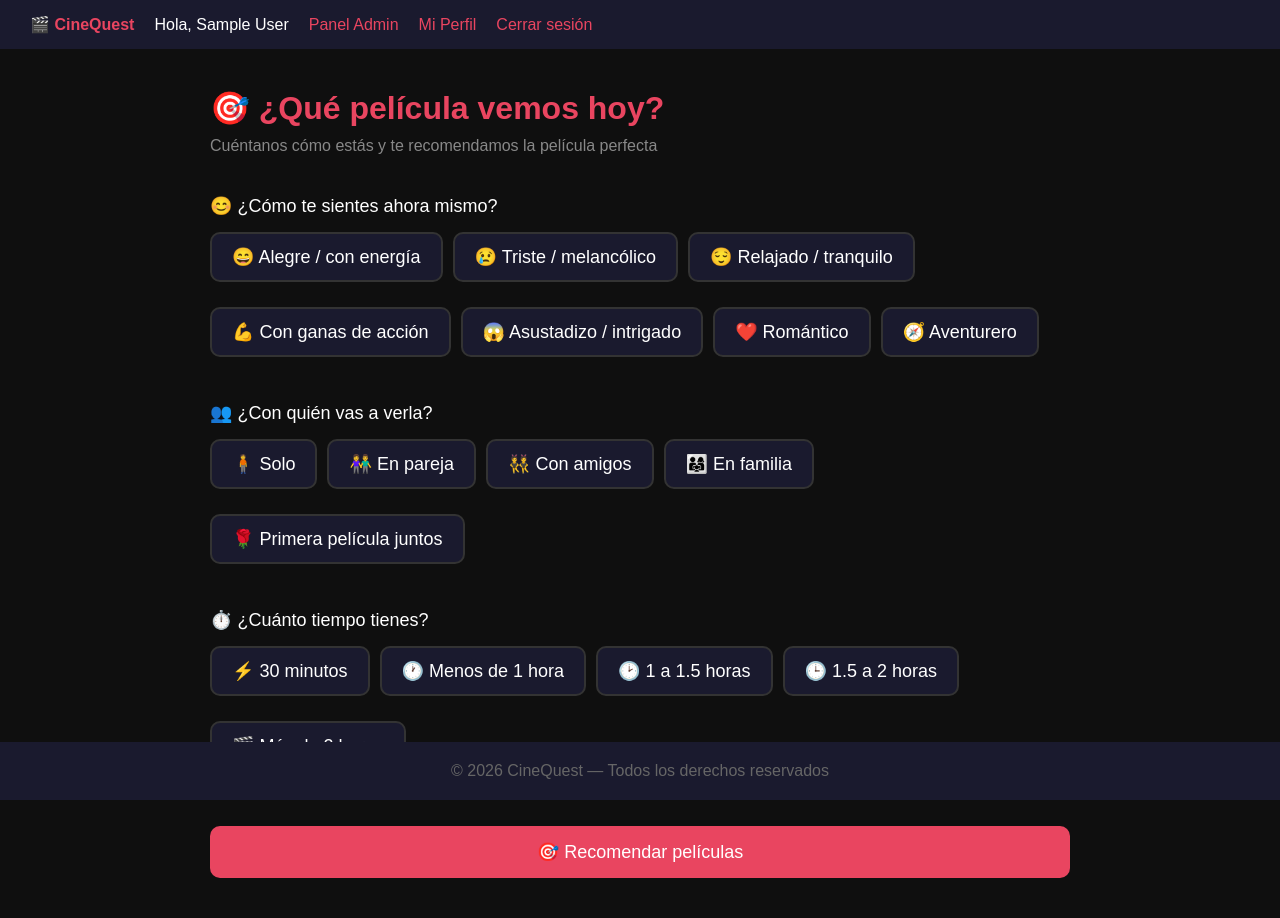
After one commit to manuelalfa1999/cinequest, a PHP site: page /pages/recomendador.php in a window 1280 px wide. The commit adds this page. Run offline with PHP 8.4, Linux system fonts and the light colour scheme; the visitor is signed in with stand-in values (Sample User, id 1).

Commit message:
feat: sistema de recomendación contextual por ánimo, compañía y tiempo

```diff
--- a/assets/css/style.css
+++ b/assets/css/style.css
@@ -203,3 +203,86 @@ footer {
 .paginacion span {
     color: #888;
 }
+.recomendador-container {
+    max-width: 900px;
+    margin: 0 auto;
+    padding: 40px 20px;
+}
+
+.recomendador-container h1 {
+    color: #e94560;
+    margin-bottom: 10px;
+}
+
+.subtitulo {
+    color: #888;
+    margin-bottom: 40px;
+}
+
+.form-recomendador .campo {
+    margin-bottom: 30px;
+}
+
+.form-recomendador .campo label {
+    display: block;
+    font-size: 18px;
+    margin-bottom: 15px;
+    color: #fff;
+}
+
+.opciones-grid {
+    display: flex;
+    flex-wrap: wrap;
+    gap: 10px;
+}
+
+.opcion {
+    background: #1a1a2e;
+    border: 2px solid #333;
+    border-radius: 10px;
+    padding: 12px 20px;
+    cursor: pointer;
+    transition: all 0.2s;
+    font-size: 14px;
+}
+
+.opcion:hover {
+    border-color: #e94560;
+    color: #e94560;
+}
+
+.opcion.seleccionada {
+    border-color: #e94560;
+    background: #e9456022;
+    color: #e94560;
+}
+
+.opcion input[type="radio"] {
+    display: none;
+}
+
+.btn-recomendar {
+    width: 100%;
+    padding: 15px;
+    background: #e94560;
+    color: #fff;
+    border: none;
+    border-radius: 10px;
+    font-size: 18px;
+    cursor: pointer;
+    margin-top: 10px;
+    transition: background 0.2s;
+}
+
+.btn-recomendar:hover {
+    background: #c73652;
+}
+
+.resultados {
+    margin-top: 50px;
+}
+
+.resultados h2 {
+    color: #e94560;
+    margin-bottom: 20px;
+}
--- /dev/null
+++ b/assets/js/recomendador.js
@@ -0,0 +1,10 @@
+// Resaltar opción seleccionada al hacer clic
+document.querySelectorAll('.opcion').forEach(label => {
+    label.addEventListener('click', function() {
+        const name = this.querySelector('input').name;
+        document.querySelectorAll(`input[name="${name}"]`).forEach(input => {
+            input.closest('.opcion').classList.remove('seleccionada');
+        });
+        this.classList.add('seleccionada');
+    });
+});
--- a/includes/header.php
+++ b/includes/header.php
@@ -12,6 +12,8 @@ if (session_status() === PHP_SESSION_NONE) {
     <link rel="stylesheet" href="/cinequest/assets/css/style.css">
 </head>
 <body>
+
+<script src="/cinequest/assets/js/recomendador.js" defer></script>
 <nav>
     <a href="/cinequest/index.php"><strong>🎬 CineQuest</strong></a>
     <?php if (isset($_SESSION['usuario_id'])): ?>
--- /dev/null
+++ b/pages/recomendador.php
@@ -0,0 +1,191 @@
+<?php
+if (session_status() === PHP_SESSION_NONE) session_start();
+if (!isset($_SESSION['usuario_id'])) {
+    header('Location: login.php');
+    exit;
+}
+require_once '../api/tmdb.php';
+
+// Mapa de estado de ánimo → géneros TMDB
+$mapa_animo = [
+    'alegre'    => [35, 12, 16],        // Comedia, Aventura, Animación
+    'triste'    => [18, 10749],          // Drama, Romance
+    'relajado'  => [99, 18, 10751],     // Documental, Drama, Familia
+    'accion'    => [28, 53, 80],         // Acción, Thriller, Crimen
+    'intrigado' => [27, 9648, 53],       // Terror, Misterio, Thriller
+    'romantico' => [10749, 35, 18],      // Romance, Comedia, Drama
+    'aventurero'=> [12, 14, 878],        // Aventura, Fantasía, Sci-Fi
+];
+
+// Mapa de compañía → géneros recomendados
+$mapa_compania = [
+    'solo'      => [27, 878, 53, 80],   // Terror, Sci-Fi, Thriller, Crimen
+    'pareja'    => [10749, 35, 18],      // Romance, Comedia, Drama
+    'amigos'    => [28, 35, 12, 80],    // Acción, Comedia, Aventura, Crimen
+    'familia'   => [10751, 16, 12, 35], // Familia, Animación, Aventura, Comedia
+    'primera'   => [10749, 35, 12],     // Romance, Comedia, Aventura
+];
+
+// Mapa de tiempo → duración máxima en minutos
+$mapa_tiempo = [
+    '30min'  => 35,
+    '1h'     => 65,
+    '1h30'   => 95,
+    '2h'     => 125,
+    'mas2h'  => 999,
+];
+
+$peliculas = [];
+$buscado = false;
+
+if ($_SERVER['REQUEST_METHOD'] === 'POST') {
+    $buscado = true;
+    $animo    = $_POST['animo'] ?? '';
+    $compania = $_POST['compania'] ?? '';
+    $tiempo   = $_POST['tiempo'] ?? '';
+
+    // Combinar géneros de ánimo y compañía
+    $generos_animo    = $mapa_animo[$animo] ?? [];
+    $generos_compania = $mapa_compania[$compania] ?? [];
+
+    // Intersección primero, si vacía usar solo ánimo
+    $generos_comunes = array_intersect($generos_animo, $generos_compania);
+    $generos_finales = !empty($generos_comunes) ? $generos_comunes : $generos_animo;
+
+    $duracion_max = $mapa_tiempo[$tiempo] ?? null;
+    $genero_id = $generos_finales[array_key_first($generos_finales)] ?? 28;
+
+    $resultado = obtener_peliculas_por_genero($genero_id, $duracion_max !== 999 ? $duracion_max : null);
+    $peliculas = $resultado['results'] ?? [];
+
+    // Guardar contexto en sesión para historial
+    $_SESSION['ultimo_contexto'] = [
+        'animo'    => $animo,
+        'compania' => $compania,
+        'tiempo'   => $tiempo,
+    ];
+}
+?>
+<?php include '../includes/header.php'; ?>
+
+<main class="recomendador-container">
+    <h1>🎯 ¿Qué película vemos hoy?</h1>
+    <p class="subtitulo">Cuéntanos cómo estás y te recomendamos la película perfecta</p>
+
+    <form method="POST" class="form-recomendador">
+
+        <div class="campo">
+            <label>😊 ¿Cómo te sientes ahora mismo?</label>
+            <div class="opciones-grid">
+                <label class="opcion <?= ($_POST['animo'] ?? '') === 'alegre' ? 'seleccionada' : '' ?>">
+                    <input type="radio" name="animo" value="alegre" required>
+                    😄 Alegre / con energía
+                </label>
+                <label class="opcion <?= ($_POST['animo'] ?? '') === 'triste' ? 'seleccionada' : '' ?>">
+                    <input type="radio" name="animo" value="triste">
+                    😢 Triste / melancólico
+                </label>
+                <label class="opcion <?= ($_POST['animo'] ?? '') === 'relajado' ? 'seleccionada' : '' ?>">
+                    <input type="radio" name="animo" value="relajado">
+                    😌 Relajado / tranquilo
+                </label>
+                <label class="opcion <?= ($_POST['animo'] ?? '') === 'accion' ? 'seleccionada' : '' ?>">
+                    <input type="radio" name="animo" value="accion">
+                    💪 Con ganas de acción
+                </label>
+                <label class="opcion <?= ($_POST['animo'] ?? '') === 'intrigado' ? 'seleccionada' : '' ?>">
+                    <input type="radio" name="animo" value="intrigado">
+                    😱 Asustadizo / intrigado
+                </label>
+                <label class="opcion <?= ($_POST['animo'] ?? '') === 'romantico' ? 'seleccionada' : '' ?>">
+                    <input type="radio" name="animo" value="romantico">
+                    ❤️ Romántico
+                </label>
+                <label class="opcion <?= ($_POST['animo'] ?? '') === 'aventurero' ? 'seleccionada' : '' ?>">
+                    <input type="radio" name="animo" value="aventurero">
+                    🧭 Aventurero
+                </label>
+            </div>
+        </div>
+
+        <div class="campo">
+            <label>👥 ¿Con quién vas a verla?</label>
+            <div class="opciones-grid">
+                <label class="opcion <?= ($_POST['compania'] ?? '') === 'solo' ? 'seleccionada' : '' ?>">
+                    <input type="radio" name="compania" value="solo" required>
+                    🧍 Solo
+                </label>
+                <label class="opcion <?= ($_POST['compania'] ?? '') === 'pareja' ? 'seleccionada' : '' ?>">
+                    <input type="radio" name="compania" value="pareja">
+                    👫 En pareja
+                </label>
+                <label class="opcion <?= ($_POST['compania'] ?? '') === 'amigos' ? 'seleccionada' : '' ?>">
+                    <input type="radio" name="compania" value="amigos">
+                    👯 Con amigos
+                </label>
+                <label class="opcion <?= ($_POST['compania'] ?? '') === 'familia' ? 'seleccionada' : '' ?>">
+                    <input type="radio" name="compania" value="familia">
+                    👨‍👩‍👧 En familia
+                </label>
+                <label class="opcion <?= ($_POST['compania'] ?? '') === 'primera' ? 'seleccionada' : '' ?>">
+                    <input type="radio" name="compania" value="primera">
+                    🌹 Primera película juntos
+                </label>
+            </div>
+        </div>
+
+        <div class="campo">
+            <label>⏱️ ¿Cuánto tiempo tienes?</label>
+            <div class="opciones-grid">
+                <label class="opcion <?= ($_POST['tiempo'] ?? '') === '30min' ? 'seleccionada' : '' ?>">
+                    <input type="radio" name="tiempo" value="30min" required>
+                    ⚡ 30 minutos
+                </label>
+                <label class="opcion <?= ($_POST['tiempo'] ?? '') === '1h' ? 'seleccionada' : '' ?>">
+                    <input type="radio" name="tiempo" value="1h">
+                    🕐 Menos de 1 hora
+                </label>
+                <label class="opcion <?= ($_POST['tiempo'] ?? '') === '1h30' ? 'seleccionada' : '' ?>">
+                    <input type="radio" name="tiempo" value="1h30">
+                    🕑 1 a 1.5 horas
+                </label>
+                <label class="opcion <?= ($_POST['tiempo'] ?? '') === '2h' ? 'seleccionada' : '' ?>">
+                    <input type="radio" name="tiempo" value="2h">
+                    🕒 1.5 a 2 horas
+                </label>
+                <label class="opcion <?= ($_POST['tiempo'] ?? '') === 'mas2h' ? 'seleccionada' : '' ?>">
+                    <input type="radio" name="tiempo" value="mas2h">
+                    🎬 Más de 2 horas
+                </label>
+            </div>
+        </div>
+
+        <button type="submit" class="btn-recomendar">🎯 Recomendar películas</button>
+    </form>
+
+    <?php if ($buscado): ?>
+        <div class="resultados">
+            <h2>🎬 Películas recomendadas para ti</h2>
+            <?php if (empty($peliculas)): ?>
+                <p>No encontramos películas con esos criterios. Prueba otra combinación.</p>
+            <?php else: ?>
+                <div class="grid-peliculas">
+                    <?php foreach ($peliculas as $pelicula): ?>
+                        <?php if (empty($pelicula['poster_path'])) continue; ?>
+                        <a href="pelicula.php?id=<?= $pelicula['id'] ?>" class="tarjeta-pelicula">
+                            <img src="<?= TMDB_IMG_URL . $pelicula['poster_path'] ?>"
+                                 alt="<?= htmlspecialchars($pelicula['title']) ?>">
+                            <div class="tarjeta-info">
+                                <h3><?= htmlspecialchars($pelicula['title']) ?></h3>
+                                <p class="fecha"><?= substr($pelicula['release_date'] ?? '', 0, 4) ?></p>
+                                <p class="puntuacion">⭐ <?= number_format($pelicula['vote_average'], 1) ?></p>
+                            </div>
+                        </a>
+                    <?php endforeach; ?>
+                </div>
+            <?php endif; ?>
+        </div>
+    <?php endif; ?>
+</main>
+
+<?php include '../includes/footer.php'; ?>
```
